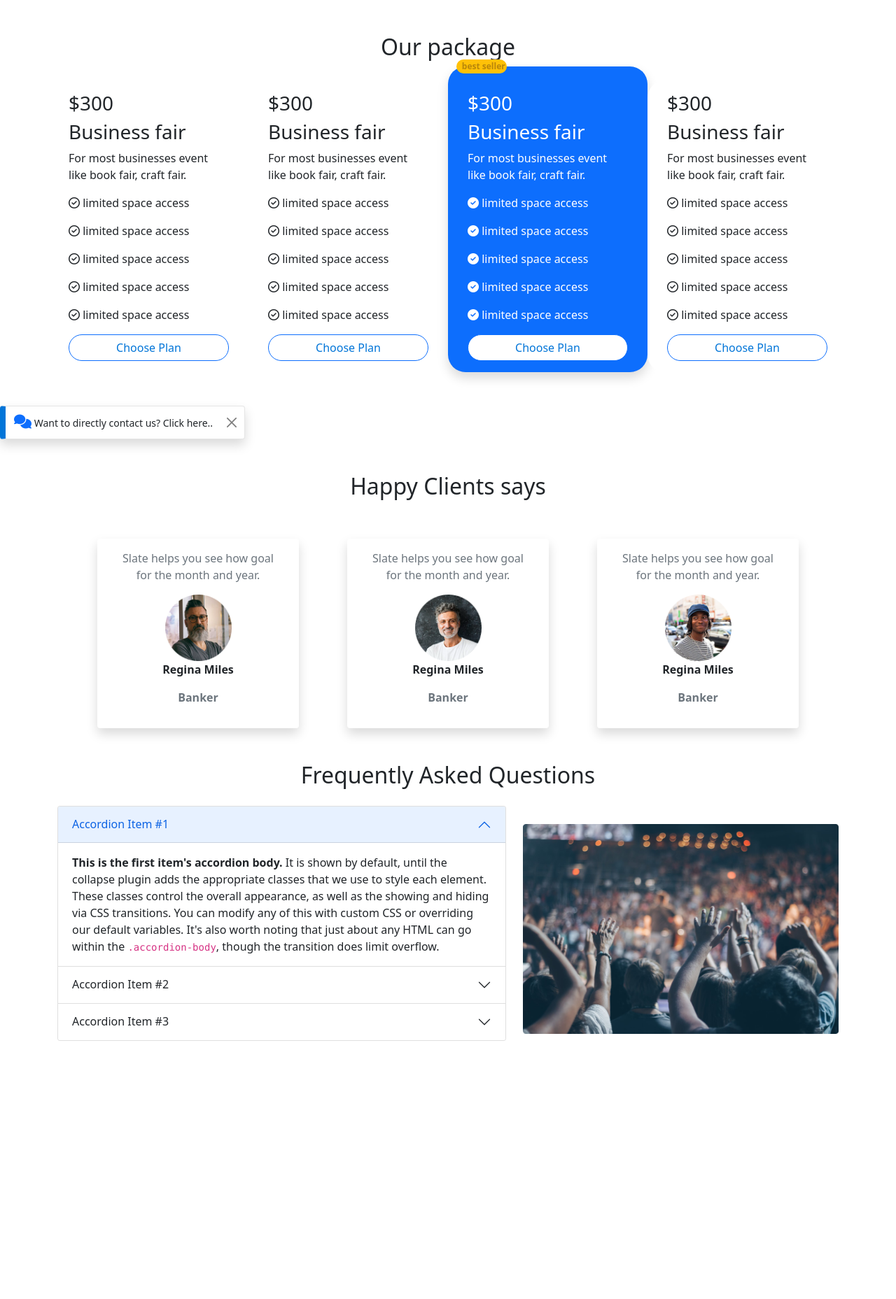
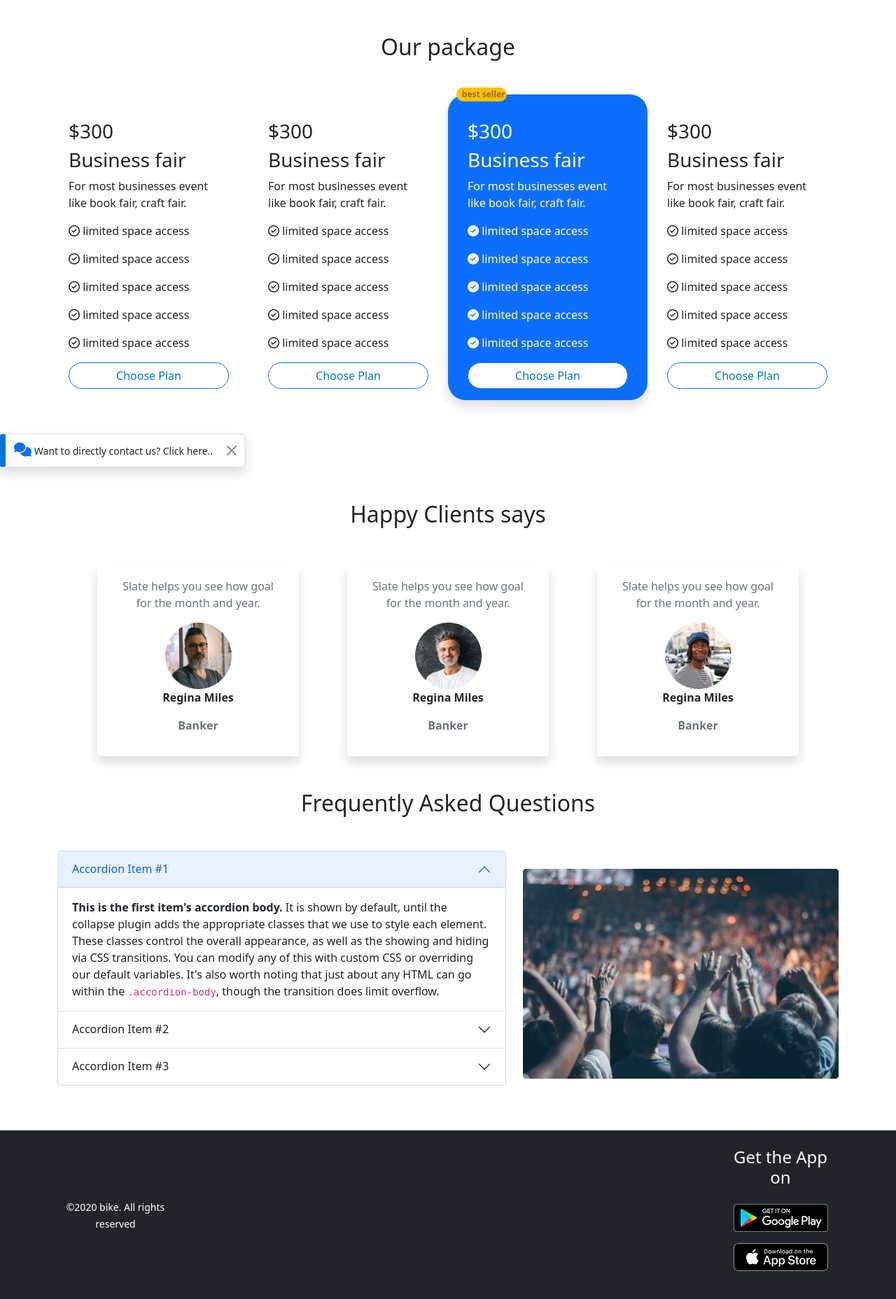
Before and after one commit to mh4bib/convention-center, a plain HTML site: page index.html in a window 1280 px wide. Shown: the part 591-2448 px from the top of the page at 70% size. Before the commit the page ends 2143 px from the top, so only its background shows below. Drawn offline with nearby package versions, Linux system fonts and the light colour scheme.

Commit message:
footer added

```diff
--- a/css/style.css
+++ b/css/style.css
@@ -8,7 +8,7 @@
     position: relative;
     top: -10px;
     border-radius: 20px;
-    color: darkgoldenrod;
+    color: rgb(153, 110, 0);
 }
 .my-button{
     background-color: white;
--- a/index.html
+++ b/index.html
@@ -93,7 +93,7 @@
     <main>
       <!-- plans -->
       <div class="container mt-5 mb-4">
-        <h2 class="text-center">Our package</h2>
+        <h2 class="text-center mb-5">Our package</h2>
         <div class="row justify-content-evenly align-items-end">
           <div class="card mb-4 border-light col-sm-11 col-md-5 col-lg-3 my-card" style="max-width: 18rem;">
             <div class="card-body">
@@ -199,7 +199,7 @@
       </div>
       <!-- frequently asked -->
       <div class="container mb-5">
-        <h2 class="text-center mb-4">Frequently Asked Questions</h2>
+        <h2 class="text-center mb-5">Frequently Asked Questions</h2>
         <div class="row align-items-center">
           <div class="accordion col-sm-12 col-md-6 col-lg-7 mb-3">
             <div class="accordion" id="accordionExample">
@@ -247,8 +247,20 @@
         </div>
       </div>
     </main>
-    <footer>
-
+    <!-- footer -->
+    <footer class=" bg-dark p-4">
+      <div class="container text-white">
+        <div class="row justify-content-between align-items-center j">
+          <div class="col-xl-2 col-lg-3 col-md-4 text-center order-md-1 order-2">
+            <small>©2020 bike. All rights reserved</small>
+          </div>
+          <div class="col-xl-2 col-lg-3 col-md-4 text-center order-md-2 order-1">
+            <h4 class="mb-4">Get the App on</h4>
+            <a href=""><img src="images/Google Play Badge.png" alt="" class="mb-3"></a>
+            <a href=""><img src="images/App Store Badge.png" alt="" class="mb-3"></a>
+          </div>
+      </div>
+      </div>
     </footer>
     <!-- bootstrap js -->
     <script src="https://cdn.jsdelivr.net/npm/bootstrap@5.1.3/dist/js/bootstrap.bundle.min.js" integrity="sha384-ka7Sk0Gln4gmtz2MlQnikT1wXgYsOg+OMhuP+IlRH9sENBO0LRn5q+8nbTov4+1p" crossorigin="anonymous"></script>
```
Also changed, not shown: images/App Store Badge.png (added), images/Google Play Badge.png (added).
